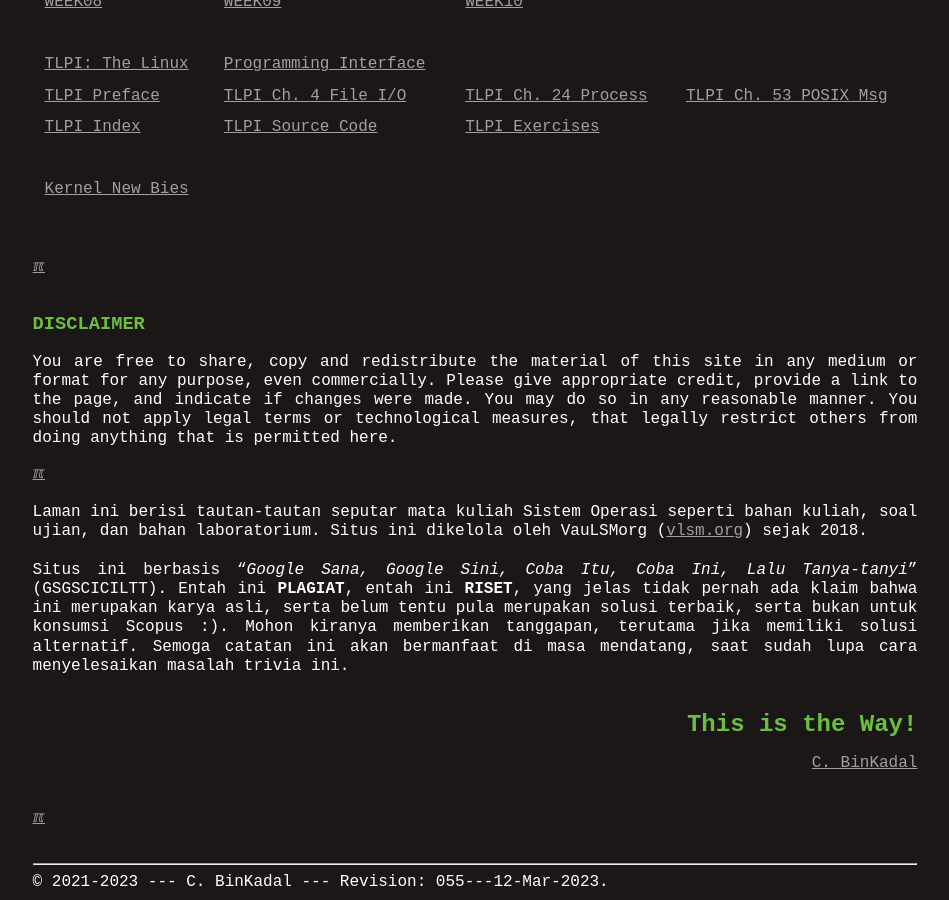
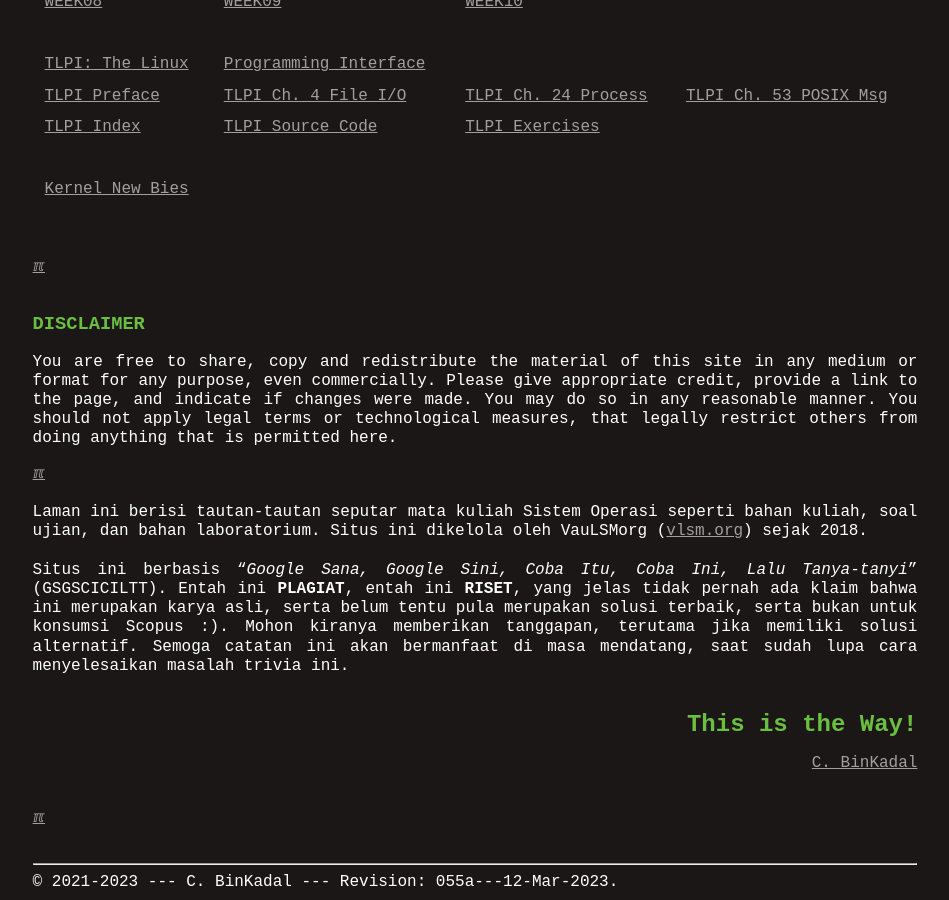
Before and after one commit to os2xx/sysprog, a Jekyll site: the page built from index.md, in a window 1280 px wide and 900 px high, scrolled down 1643 px. Shown: the whole window, without its empty margins (165-1114 px from the left). Built offline with Jekyll 4.4.1, drawn with Linux system fonts in a browser that asks for light colours.

Commit message:
modified:   _config.yml

```diff
--- a/_config.yml
+++ b/_config.yml
@@ -1,5 +1,5 @@
 title: System Programing - Pemerograman Sistem
-version:     "055---12-Mar-2023"
+version:     "055a---12-Mar-2023"
 copyright:   "2021-2023"
 description: This is the System Programing course site,
       a GitHub Page, hosted at GitHub.com (thank you!).
```
Also changed, not shown: 000.md (+1 -1 lines).
